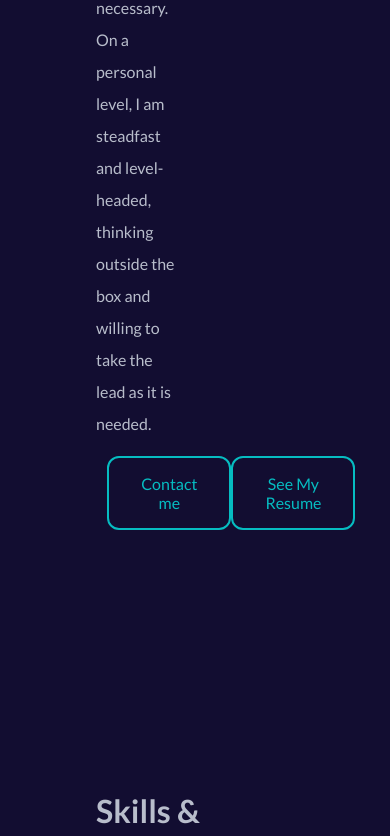
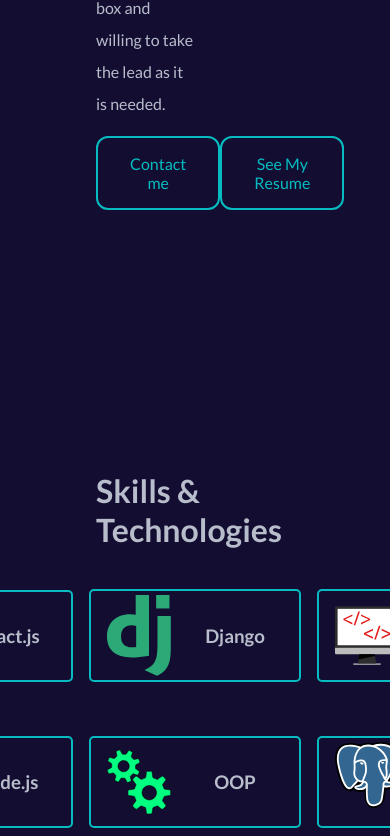
Before and after one commit to Edema-wxd/port, a React (Create React App) app: page / in a window 390 px wide. Shown: the part 1737-2573 px from the top of the page. Built offline with nearby package versions, Linux system fonts and the light colour scheme.

Commit message:
finished other views for 1200

```diff
--- a/src/components/landing/landing.module.css
+++ b/src/components/landing/landing.module.css
@@ -8,13 +8,12 @@
   height: 100%;
 }
 
-.btnbox{
+.btnbox {
   display: flex;
   align-content: space-around;
   justify-content: space-evenly;
   width: 75%;
   margin: auto;
-
 }
 
 .headertxt {
@@ -32,6 +31,21 @@
 .Himg {
   width: 45%;
 }
-.HIimg{
+.HIimg {
   width: 30vw;
 }
+
+@media only screen and (max-width: 1200px) {
+  .Htxt {
+    width: 50%;
+  }
+  .btnbox {
+    width: auto;
+  }
+}
+
+@media only screen and (max-width: 600px) {
+}
+
+@media only screen and (max-width: 375px) {
+}
--- a/src/components/landing/skills.module.css
+++ b/src/components/landing/skills.module.css
@@ -1,6 +1,7 @@
 .skills {
   padding: 6rem 6rem;
   height: 60vh;
+  margin-bottom: 3rem;
 }
 
 .skillbox {
--- a/src/index.css
+++ b/src/index.css
@@ -17,3 +17,7 @@ body {
   margin: 0%;
   height: 100%;
 }
+
+body::-webkit-scrollbar {
+  display: none;
+}
```
Lines whose indentation alone changed are shown as unchanged.
